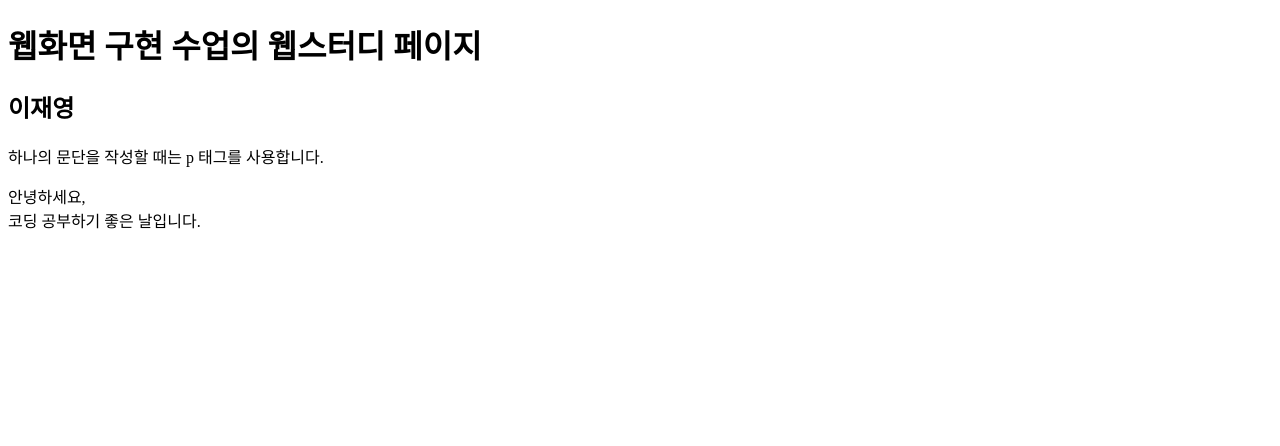
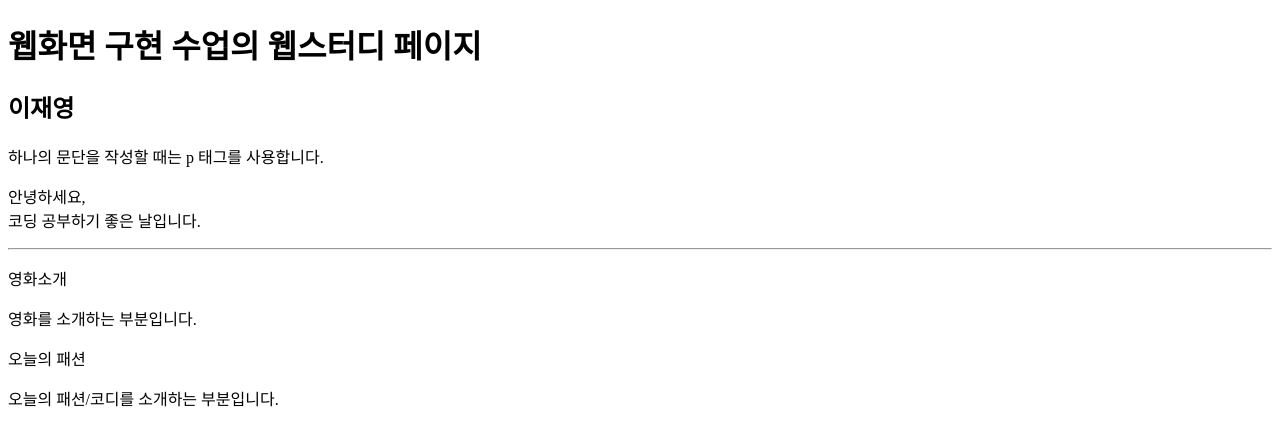
Before and after one commit to leejy23/WebStudy, a plain HTML site: page index.html in a window 1280 px wide. Drawn offline with Linux system fonts and the light colour scheme.

Commit message:
div추가

```diff
--- a/index.html
+++ b/index.html
@@ -12,5 +12,14 @@
     <p>안녕하세요, <br>
         코딩 공부하기 좋은 날입니다.
     </p>
+    <hr>
+    <div class="contents">
+        <p>영화소개</p>
+        <p>영화를 소개하는 부분입니다.</p>
+    </div>
+    <div id="ootd">
+        <p>오늘의 패션</p>
+        <p>오늘의 패션/코디를 소개하는 부분입니다.</p>
+    </div>
 </body>
 </html>
```
